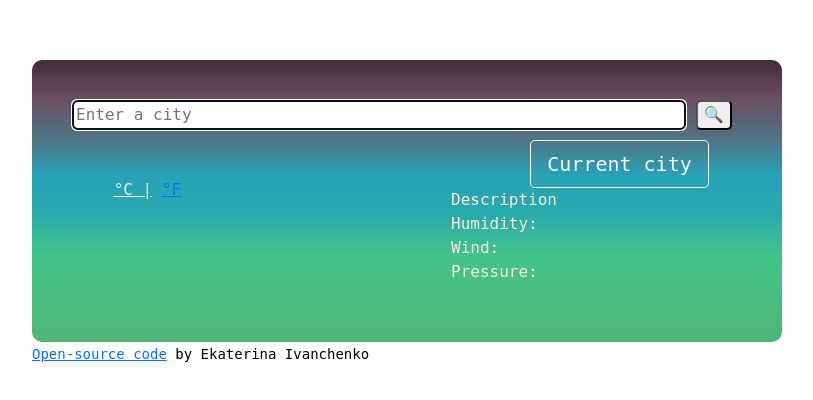
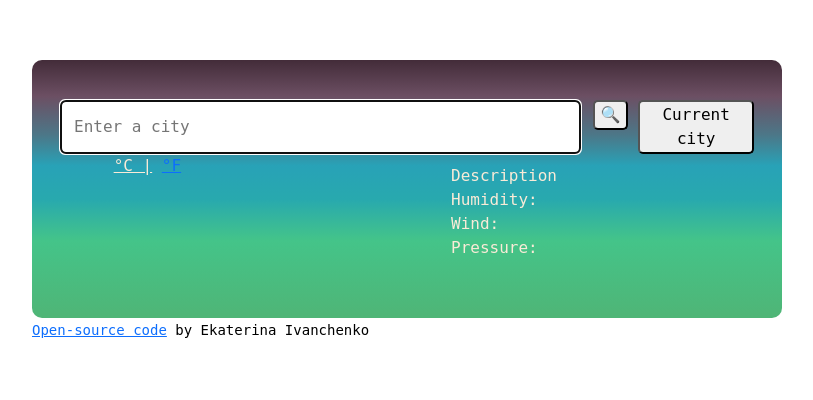
Before and after one commit to Ivanceka/WeatherApp, a plain HTML site: page index.html in a window 1280 px wide. Shown: the whole page, without its empty margins (233-1046 px from the left). Drawn offline with nearby package versions, Linux system fonts and the light colour scheme; no server answers.

Commit message:
Changed button position

```diff
--- a/index.html
+++ b/index.html
@@ -17,27 +17,24 @@
   <body>
     <div class="container">
       <form class="row" id="searchForm">
-        <div class="searchCity">
         <input
-            class="col-md-11"
+          class="col-9"
           id="city-input"
           placeholder="Enter a city"
           autocomplete="off"
           autofocus="on"
         />
-          <button class="col" type="submit">🔍</button>
-        </div>
+        <span class="col-1" id="search">
+          <input type="submit" value="🔍" />
+        </span>
+        <button class="col-2" type="button" id="currentCity">
+          Current city
+        </button>
       </form>
-      <form class="row">
       <div class="col-6">
         <h1 id="city"></h1>
       </div>
-        <div class="col-6" id="currentCity">
-          <button type="button" class="btn btn-outline-light btn-lg">
-            Current city
-          </button>
-        </div>
-      </form>
+
       <div class="row">
         <div class="col-6">
           <ul class="currentTime">
--- a/src/index.js
+++ b/src/index.js
@@ -133,6 +133,7 @@ function getCurrentPosition() {
   navigator.geolocation.getCurrentPosition(handlePosition);
 }
 getCurrentPosition();
+
 let form = document.querySelector("#searchForm");
 form.addEventListener("submit", handleSubmit);
 let fahrenheitLink = document.querySelector("#fahrenheit-link");
--- a/src/styles.css
+++ b/src/styles.css
@@ -16,20 +16,15 @@ h1 {
 h2 {
   display: inline-block;
 }
-span {
-  position: relative;
-  top: -10px;
-}
 input,
 button {
   border-radius: 5px;
 }
 
-#currentCity {
-  margin-top: 10px;
-  padding-left: 90px;
-  text-align: center;
-  font-family: "monospace";
+#celsius-link,
+#fahrenheit-link {
+  position: relative;
+  top: -10px;
 }
 
 .container {
```
Lines whose indentation alone changed are shown as unchanged.
